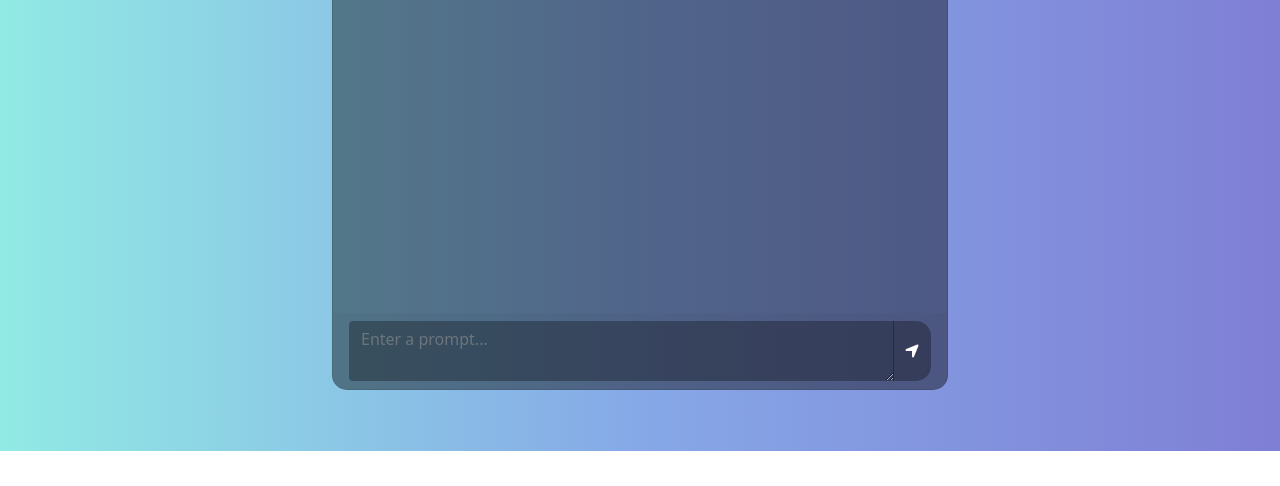
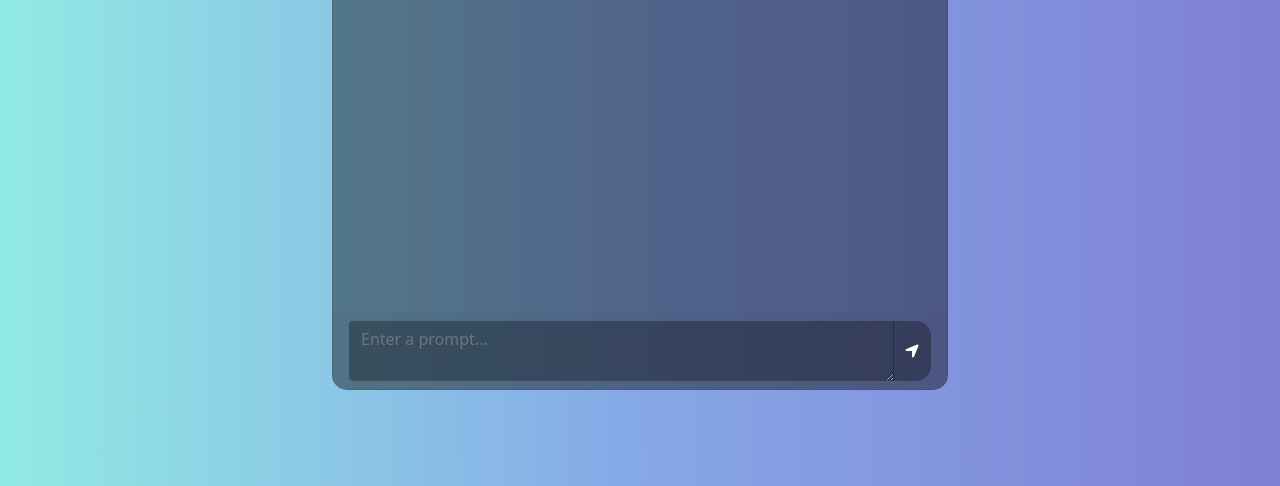
Before and after one commit to Mohmedvaid/open-ai, a website: page public/html/home.html in a window 1280 px wide. Shown: the part 349-835 px from the top of the page. Before the commit the page ends 800 px from the top, so only its background shows below. Drawn offline with nearby package versions, Linux system fonts and the light colour scheme; files that its build step writes are made by us from their sources; files whose address does not match are found by name.

Commit message:
added extra padding at the bottom of the page

```diff
--- a/public/html/home.html
+++ b/public/html/home.html
@@ -32,8 +32,8 @@
     </div>
 
     <!-- Main chat -->
-    <section class="container-fluid">
-        <div class="row justify-content-center h-100">
+    <section class="container-fluid pb-5">
+        <div class="row justify-content-center h-100 pb-5">
             <div class="col-md-8 col-xl-6 chat">
                 <div id="error" class="alert alert-danger invisible" role="alert"></div>
                 <div class="card">
```
